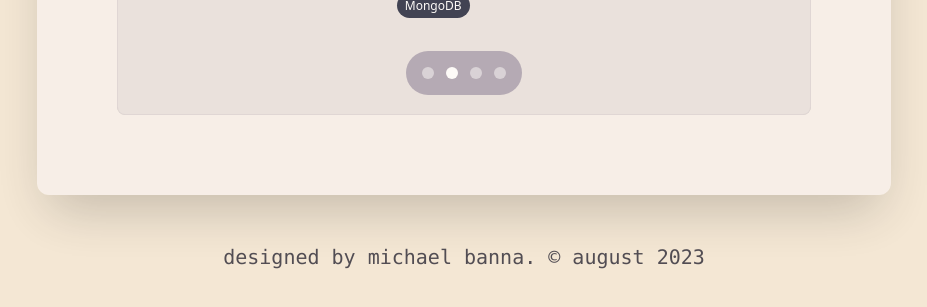
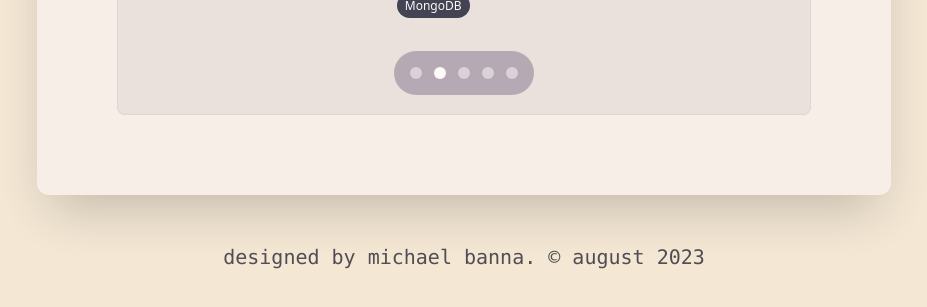
Before and after one commit to bmchl/bannadotdev, an Astro site: page / in a window 1280 px wide. Shown: the part 2358-2665 px from the top of the page, without its empty margins (176-1103 px from the left). Built offline with nearby package versions, Linux system fonts and the light colour scheme; Astro itself is replaced by a stand-in of ours; animation ran at ten frames a second.

Commit message:
add 5th nav button in carousel

```diff
--- a/src/sections/Projects.astro
+++ b/src/sections/Projects.astro
@@ -66,6 +66,7 @@ const { projects } = data;
         <button type="button" class="w-3 h-3 rounded-full" aria-current="false" aria-label="Slide 2" data-carousel-slide-to="1"></button>
         <button type="button" class="w-3 h-3 rounded-full" aria-current="false" aria-label="Slide 3" data-carousel-slide-to="2"></button>
         <button type="button" class="w-3 h-3 rounded-full" aria-current="false" aria-label="Slide 4" data-carousel-slide-to="3"></button>
+        <button type="button" class="w-3 h-3 rounded-full" aria-current="false" aria-label="Slide 4" data-carousel-slide-to="4"></button>
       </div>
     <!-- Slider controls -->
     <button type="button" class="absolute top-0 left-0 z-30 flex items-center justify-center h-full px-4 cursor-pointer group focus:outline-none" data-carousel-prev>
```
